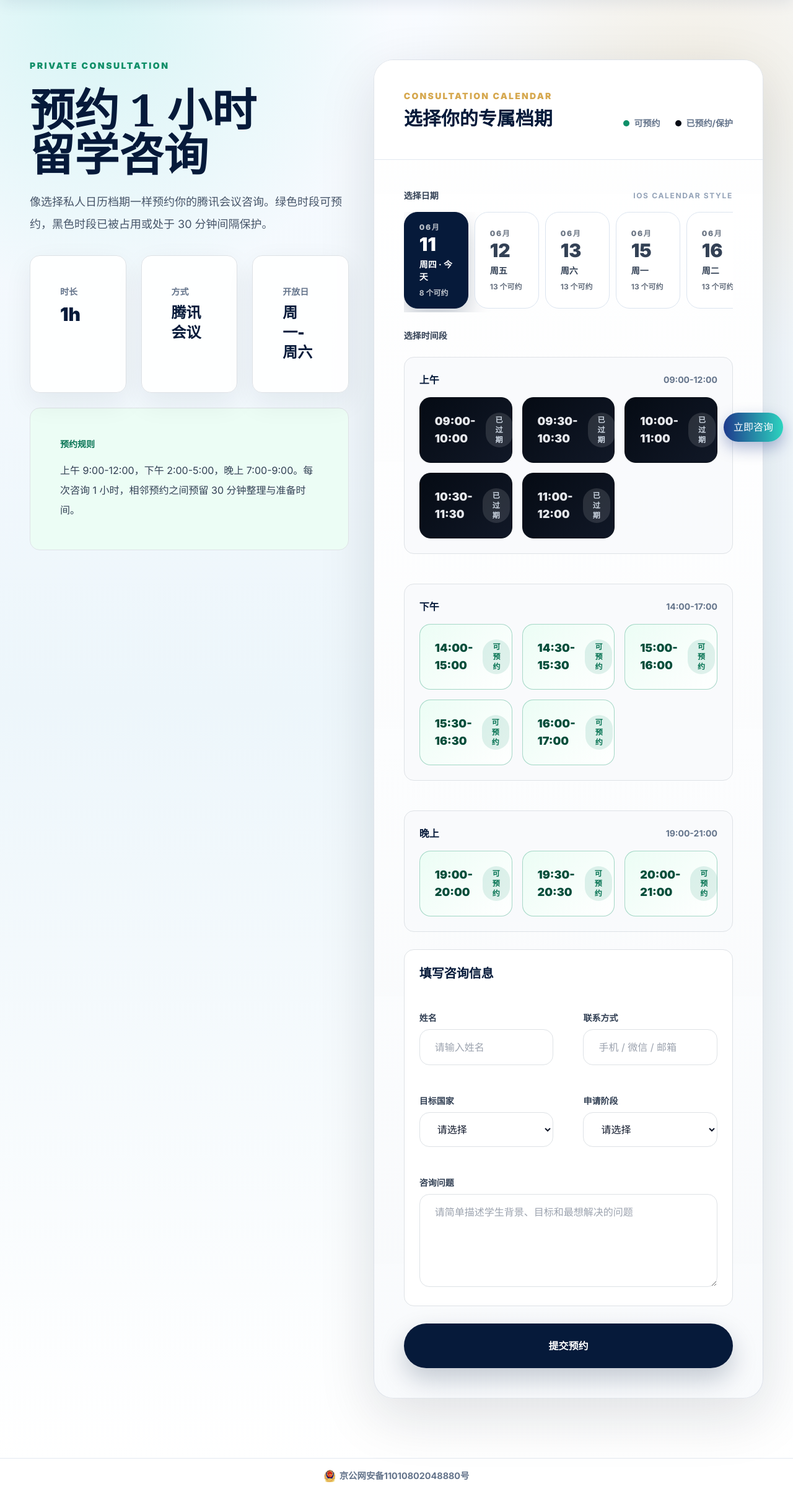
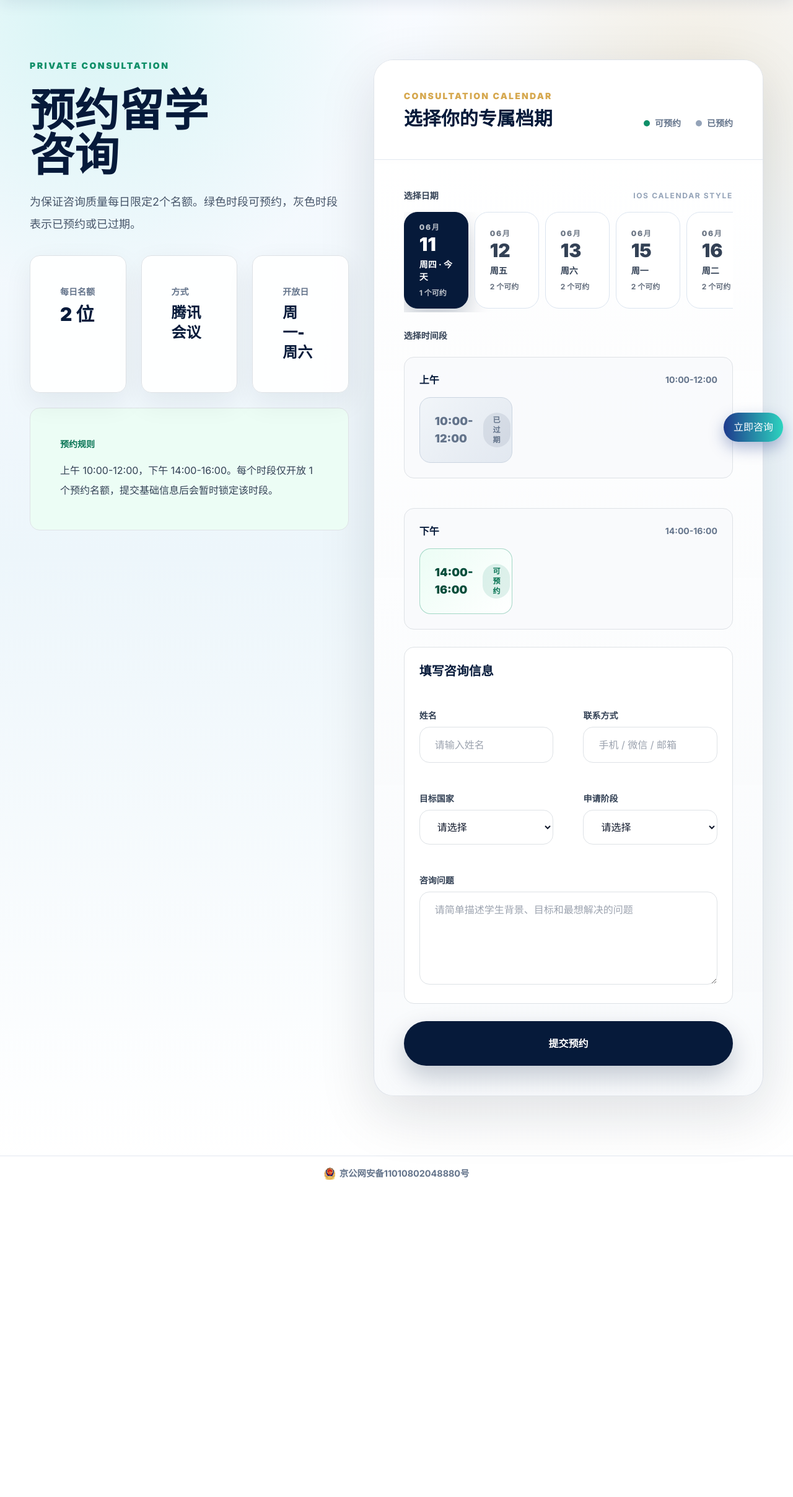
Before and after one commit to coubao/YD_redesign, a Flask app: page /booking in a window 1280 px wide. Shown: the part 69-2485 px from the top of the page at 62% size. After the commit the page ends 1973 px from the top, so only its background shows below. Run offline with Flask 3, Linux system fonts and the light colour scheme; data that the repository does not hold is empty; some libraries are stand-ins or nearby versions.

Commit message:
Limit booking slots and require student basics

```diff
--- a/app.py
+++ b/app.py
@@ -26,6 +26,7 @@ from intake_schema import (
     build_intake_docx,
     load_intake_data,
     parse_intake_form,
+    validate_intake_data,
 )
 
 app = Flask(__name__)
@@ -101,13 +102,12 @@ BOOKING_STATUS_LABELS = {
     BOOKING_STATUS_PENDING_INTAKE: '待填写资料',
     BOOKING_STATUS_CONFIRMED: '已确认',
 }
-BOOKING_SLOT_DURATION_MINUTES = 60
-BOOKING_SLOT_STEP_MINUTES = 30
-BOOKING_BUFFER_MINUTES = 30
+BOOKING_SLOT_DURATION_MINUTES = 120
+BOOKING_SLOT_STEP_MINUTES = 120
+BOOKING_BUFFER_MINUTES = 0
 BOOKING_DAILY_WINDOWS = [
-    ('morning', '上午', 9 * 60, 12 * 60),
-    ('afternoon', '下午', 14 * 60, 17 * 60),
-    ('evening', '晚上', 19 * 60, 21 * 60),
+    ('morning', '上午', 10 * 60, 12 * 60),
+    ('afternoon', '下午', 14 * 60, 16 * 60),
 ]
 
 BOOKING_TARGET_COUNTRIES = ['美国', '英国', '加拿大', '澳大利亚', '新加坡&香港', '多国联申', '暂未确定']
@@ -210,8 +210,8 @@ def build_slot_status_map(day_values):
                 state = 'past'
                 label = '已过期'
             elif any(booking_slots_conflict(slot, booked_slot) for booked_slot in booked_slots):
-                state = 'buffer'
-                label = '间隔保护'
+                state = 'booked'
+                label = '已预约'
 
             slot_statuses[slot] = {
                 'state': state,
@@ -254,7 +254,7 @@ def ensure_booking_token(booking_record):
     return booking_record.intake_token
 
 
-def render_intake_form(booking_record, intake_data, saved=False):
+def render_intake_form(booking_record, intake_data, saved=False, errors=None):
     return render_template(
         'booking_intake.html',
         booking=booking_record,
@@ -266,16 +266,21 @@ def render_intake_form(booking_record, intake_data, saved=False):
         activity_fields=ACTIVITY_FIELDS,
         material_options=MATERIAL_OPTIONS,
         saved=saved,
+        errors=errors or [],
     )
 
 
 def save_intake_form(booking_record):
     intake_data = parse_intake_form(request.form)
+    errors = validate_intake_data(intake_data)
+    if errors:
+        return False, intake_data, errors
     booking_record.intake_data = json.dumps(intake_data, ensure_ascii=False)
     booking_record.intake_submitted_at = datetime.now().isoformat(timespec='seconds')
     booking_record.status = BOOKING_STATUS_CONFIRMED
     db.session.commit()
     flash('咨询前信息采集表已提交，预约已确认。', 'success')
+    return True, intake_data, []
 
 
 
@@ -479,7 +484,9 @@ def booking_intake(booking_id, token):
     intake_data = load_intake_data(booking_record.intake_data)
 
     if request.method == 'POST':
-        save_intake_form(booking_record)
+        is_valid, intake_data, errors = save_intake_form(booking_record)
+        if not is_valid:
+            return render_intake_form(booking_record, intake_data, errors=errors), 400
         return redirect(url_for('booking_confirmed', booking_id=booking_record.id, token=booking_record.intake_token))
 
     return render_intake_form(booking_record, intake_data, request.args.get('saved') == '1')
@@ -502,7 +509,9 @@ def admin_booking_intake(booking_id):
     intake_data = load_intake_data(booking_record.intake_data)
 
     if request.method == 'POST':
-        save_intake_form(booking_record)
+        is_valid, intake_data, errors = save_intake_form(booking_record)
+        if not is_valid:
+            return render_intake_form(booking_record, intake_data, errors=errors), 400
         return redirect(url_for('admin_booking_intake', booking_id=booking_record.id, saved=1))
 
     return render_intake_form(booking_record, intake_data, request.args.get('saved') == '1')
--- a/intake_schema.py
+++ b/intake_schema.py
@@ -39,18 +39,18 @@ INTAKE_SECTIONS = [
         'title': '一、学生与家庭基本信息',
         'description': '用于确认学生背景、家庭决策节奏和现有服务状态。',
         'fields': [
-            {'name': 'student_name', 'label': '学生姓名', 'type': 'text'},
+            {'name': 'student_name', 'label': '学生姓名', 'type': 'text', 'required': True},
             {'name': 'english_name', 'label': '英文名/昵称', 'type': 'text'},
-            {'name': 'current_grade', 'label': '目前年级', 'type': 'select', 'options': GRADE_OPTIONS},
+            {'name': 'current_grade', 'label': '目前年级', 'type': 'select', 'options': GRADE_OPTIONS, 'required': True},
             {'name': 'graduation_year', 'label': '毕业年份', 'type': 'text'},
-            {'name': 'current_school', 'label': '目前学校', 'type': 'text'},
-            {'name': 'city', 'label': '所在城市', 'type': 'text'},
-            {'name': 'curriculum', 'label': '课程体系', 'type': 'multi_checkbox', 'options': CURRICULUM_OPTIONS},
+            {'name': 'current_school', 'label': '目前学校', 'type': 'text', 'required': True},
+            {'name': 'city', 'label': '所在城市', 'type': 'text', 'required': True},
+            {'name': 'curriculum', 'label': '课程体系', 'type': 'multi_checkbox', 'options': CURRICULUM_OPTIONS, 'required': True},
             {'name': 'curriculum_other', 'label': '课程体系补充', 'type': 'text'},
             {'name': 'agency_status', 'label': '是否已有机构', 'type': 'select', 'options': ['无', '有']},
             {'name': 'agency_name', 'label': '机构名称', 'type': 'text'},
-            {'name': 'parent_contact', 'label': '家长联系人', 'type': 'text'},
-            {'name': 'phone_wechat', 'label': '联系电话/微信', 'type': 'text'},
+            {'name': 'parent_contact', 'label': '家长联系人', 'type': 'text', 'required': True},
+            {'name': 'phone_wechat', 'label': '联系电话/微信', 'type': 'text', 'required': True},
             {'name': 'decision_maker', 'label': '家庭决策人', 'type': 'select', 'options': DECISION_MAKER_OPTIONS},
             {'name': 'decision_status', 'label': '决策状态', 'type': 'select', 'options': DECISION_STATUS_OPTIONS},
         ],
@@ -202,6 +202,22 @@ def parse_intake_form(form):
     data['materials'] = [value.strip() for value in form.getlist('materials') if value.strip()]
     data['materials_note'] = form.get('materials_note', '').strip()
     return data
+
+
+def validate_intake_data(data):
+    errors = []
+    for section in INTAKE_SECTIONS:
+        for field in section['fields']:
+            if not field.get('required'):
+                continue
+            value = data.get(field['name'])
+            if isinstance(value, list):
+                is_missing = not value
+            else:
+                is_missing = not str(value or '').strip()
+            if is_missing:
+                errors.append(f'请填写学生基本信息：{field["label"]}。')
+    return errors
 
 
 def format_intake_value(value):
--- a/templates/booking.html
+++ b/templates/booking.html
@@ -11,7 +11,7 @@
 <style>
   .yd-booking-page {
     --yd-navy: #061a3a;
-    --yd-ink: #050b14;
+    --yd-muted: #94a3b8;
     --yd-green: #0f8f68;
     --yd-green-deep: #087454;
     --yd-mint: #2dd4bf;
@@ -116,9 +116,9 @@
 
   .yd-time-slot.is-unavailable {
     cursor: not-allowed;
-    border-color: var(--yd-ink);
-    background: linear-gradient(135deg, #050b14, #111827);
-    color: #e5e7eb;
+    border-color: #cbd5e1;
+    background: linear-gradient(135deg, #f1f5f9, #e2e8f0);
+    color: #64748b;
     box-shadow: none;
   }
 
@@ -138,8 +138,8 @@
   }
 
   .yd-time-slot.is-unavailable .yd-status-pill {
-    background: rgba(255, 255, 255, .12);
-    color: #cbd5e1;
+    background: rgba(100, 116, 139, .14);
+    color: #64748b;
   }
 </style>
 
@@ -149,13 +149,13 @@
       <div class="grid gap-10 lg:grid-cols-[0.9fr_1.1fr] lg:items-start">
         <aside class="lg:sticky lg:top-24">
           <p class="mb-4 text-sm font-black uppercase tracking-[0.18em] text-[#0f8f68]">Private Consultation</p>
-          <h1 class="yd-serif text-5xl font-semibold leading-tight text-[#061a3a] md:text-7xl">预约 1 小时<br class="hidden md:block">留学咨询</h1>
-          <p class="mt-6 max-w-xl text-lg leading-9 text-slate-600">像选择私人日历档期一样预约你的腾讯会议咨询。绿色时段可预约，黑色时段已被占用或处于 30 分钟间隔保护。</p>
+          <h1 class="yd-serif text-5xl font-semibold leading-tight text-[#061a3a] md:text-7xl">预约留学<br class="hidden md:block">咨询</h1>
+          <p class="mt-6 max-w-xl text-lg leading-9 text-slate-600">为保证咨询质量每日限定2个名额。绿色时段可预约，灰色时段表示已预约或已过期。</p>
 
           <div class="mt-8 grid gap-4 sm:grid-cols-3 lg:grid-cols-1 xl:grid-cols-3">
             <div class="rounded-2xl border border-slate-200 bg-white/90 p-5 shadow-[0_16px_46px_rgba(15,23,42,.07)]">
-              <p class="text-sm font-bold text-slate-500">时长</p>
-              <p class="mt-2 text-3xl font-black text-[#061a3a]">1h</p>
+              <p class="text-sm font-bold text-slate-500">每日名额</p>
+              <p class="mt-2 text-3xl font-black text-[#061a3a]">2 位</p>
             </div>
             <div class="rounded-2xl border border-slate-200 bg-white/90 p-5 shadow-[0_16px_46px_rgba(15,23,42,.07)]">
               <p class="text-sm font-bold text-slate-500">方式</p>
@@ -169,7 +169,7 @@
 
           <div class="mt-6 rounded-2xl border border-[#0f8f68]/20 bg-[#ecfdf5] p-5">
             <p class="text-sm font-black text-[#087454]">预约规则</p>
-            <p class="mt-3 text-base leading-8 text-slate-700">上午 9:00-12:00，下午 2:00-5:00，晚上 7:00-9:00。每次咨询 1 小时，相邻预约之间预留 30 分钟整理与准备时间。</p>
+            <p class="mt-3 text-base leading-8 text-slate-700">上午 10:00-12:00，下午 14:00-16:00。每个时段仅开放 1 个预约名额，提交基础信息后会暂时锁定该时段。</p>
           </div>
         </aside>
 
@@ -182,7 +182,7 @@
               </div>
               <div class="flex items-center gap-4 text-sm font-bold text-slate-500">
                 <span class="inline-flex items-center gap-2"><i class="h-2.5 w-2.5 rounded-full bg-[#0f8f68]"></i>可预约</span>
-                <span class="inline-flex items-center gap-2"><i class="h-2.5 w-2.5 rounded-full bg-[#050b14]"></i>已预约/保护</span>
+                <span class="inline-flex items-center gap-2"><i class="h-2.5 w-2.5 rounded-full bg-slate-400"></i>已预约</span>
               </div>
             </div>
           </div>
--- a/templates/booking_confirmed.html
+++ b/templates/booking_confirmed.html
@@ -11,7 +11,7 @@
     <div class="bg-gradient-to-r from-[#061a3a] via-[#0b4b89] to-[#0f766e] p-8 text-white md:p-12">
       <p class="text-sm font-black uppercase tracking-[0.18em] text-[#2dd4bf]">Booking Confirmed</p>
       <h1 class="mt-4 text-4xl font-black leading-tight md:text-6xl">预约已确认</h1>
-      <p class="mt-4 max-w-3xl text-lg leading-8 text-white/78">咨询前信息采集表已提交。我们会基于你填写的资料准备 1 小时腾讯会议诊断内容。</p>
+      <p class="mt-4 max-w-3xl text-lg leading-8 text-white/78">咨询前信息采集表已提交。我们会基于你填写的资料准备腾讯会议诊断内容。</p>
     </div>
 
     <div class="grid gap-5 p-6 md:grid-cols-2 md:p-10">
--- a/templates/booking_success.html
+++ b/templates/booking_success.html
@@ -11,7 +11,7 @@
     <div class="bg-gradient-to-r from-[#061a3a] via-[#0b4b89] to-[#0f766e] p-8 text-white md:p-12">
       <p class="text-sm font-black uppercase tracking-[0.18em] text-[#2dd4bf]">Time Slot Reserved</p>
       <h1 class="mt-4 text-4xl font-black leading-tight md:text-6xl">时间已暂时锁定</h1>
-      <p class="mt-4 max-w-3xl text-lg leading-8 text-white/78">请继续填写咨询前信息采集表。完成资料提交后，这次 1 小时腾讯会议咨询才会正式确认。</p>
+      <p class="mt-4 max-w-3xl text-lg leading-8 text-white/78">请继续填写咨询前信息采集表。完成资料提交后，这次腾讯会议咨询才会正式确认。</p>
     </div>
 
     <div class="grid gap-5 p-6 md:grid-cols-4 md:p-10">
```
Also changed, not shown: templates/booking_intake.html (+20 -5 lines).
